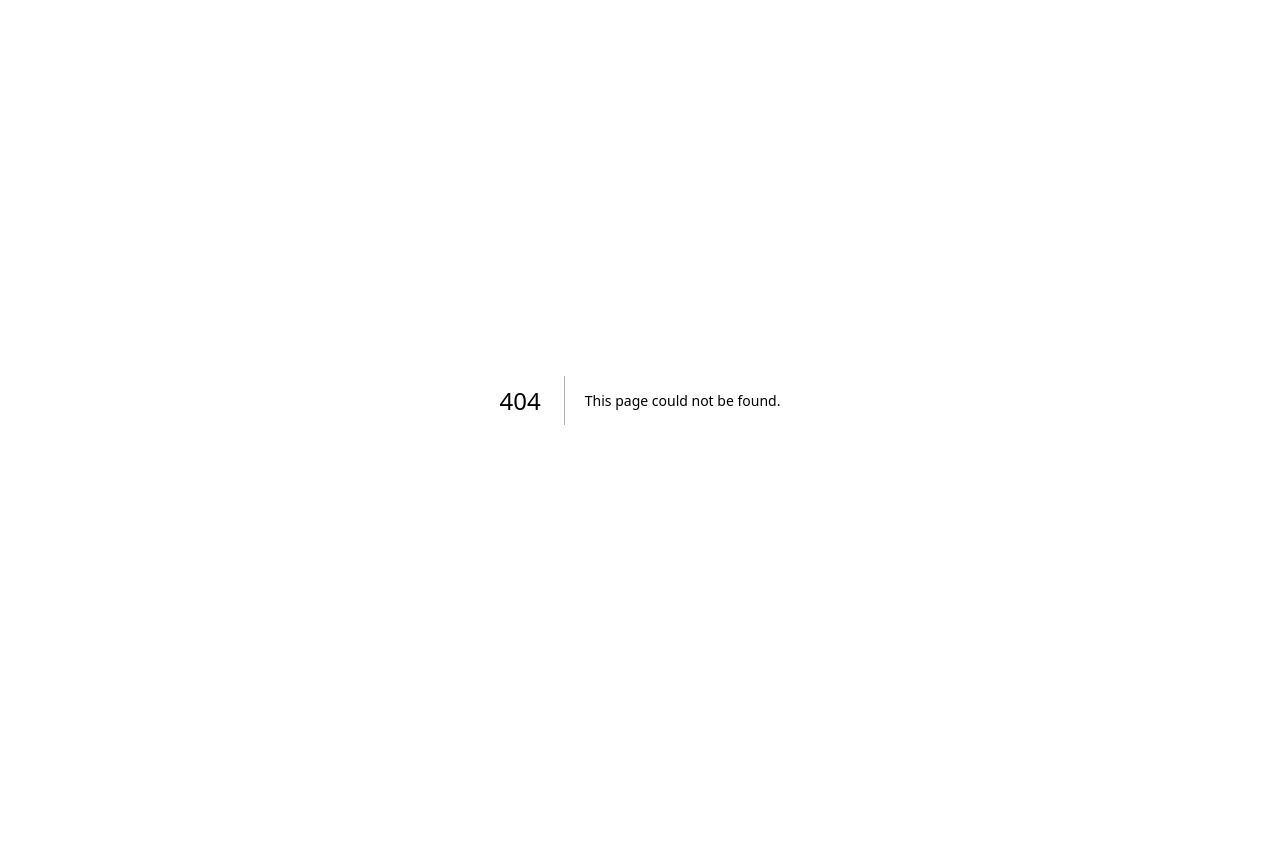
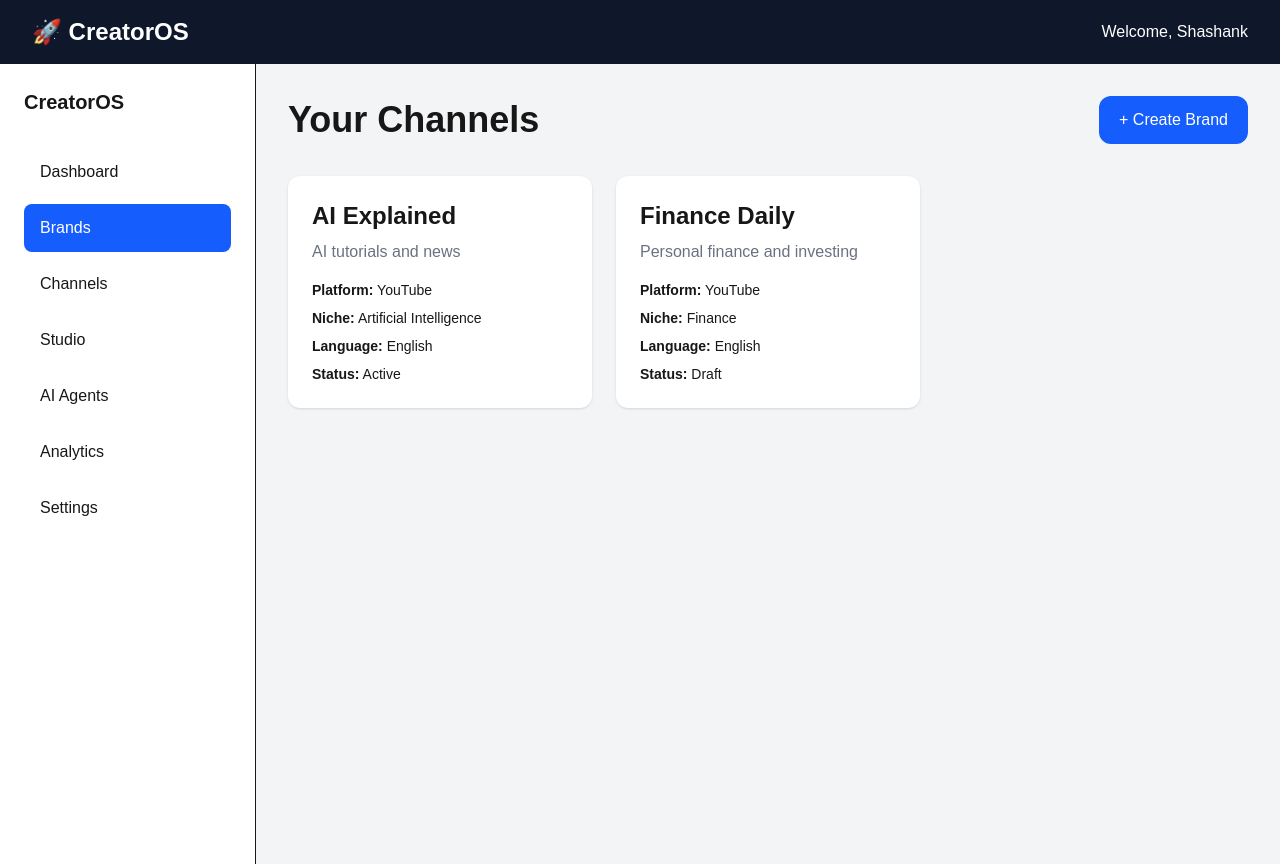
Before and after one commit to creatersoperating-dot/creater-os, a Next.js app in the folder frontend/: page /brands in a window 1280 px wide. Before the commit this address had no page. Before the commit the page ends 800 px from the top, so only its background shows below. Built offline with nearby package versions, Linux system fonts and the light colour scheme.

Commit message:
refactor: finalize frontend foundation

```diff
--- /dev/null
+++ b/frontend/app/brands/page.tsx
@@ -0,0 +1,71 @@
+"use client";
+
+import { useState } from "react";
+import { Brand } from "@/types/brand";
+import DashboardLayout from "@/components/layout/DashboardLayout";
+import { getBrands } from "@/services/brandService";
+import BrandCard from "@/components/channels/BrandCard";
+import Modal from "@/components/ui/Modal";
+import BrandForm from "@/components/brands/BrandForm";
+
+export default function ChannelsPage() {
+  const [brands, setBrands] = useState<Brand[]>(getBrands());
+  const [isModalOpen, setIsModalOpen] = useState(false);
+
+  const handleCreateBrand = (data: {
+    name: string;
+    description: string;
+  }) => {
+    const newBrand: Brand = {
+      id: Date.now().toString(),
+      name: data.name,
+      description: data.description,
+      primaryPlatform: "YouTube",
+      language: "English",
+      targetCountry: "Global",
+      niche: "General",
+      subNiche: "",
+      contentPillars: [],
+      targetAudience: "",
+      tone: "Professional",
+      monetizationGoal: "",
+      status: "Draft",
+      createdAt: new Date().toISOString(),
+    };
+
+    setBrands((prev) => [...prev, newBrand]);
+    setIsModalOpen(false);
+  };
+
+  return (
+    <DashboardLayout>
+      <div className="flex justify-between items-center mb-8">
+        <h1 className="text-4xl font-bold">Your Channels</h1>
+
+        <button
+          onClick={() => setIsModalOpen(true)}
+          className="bg-blue-600 text-white px-5 py-3 rounded-xl"
+        >
+          + Create Brand
+        </button>
+      </div>
+
+      <div className="grid grid-cols-1 md:grid-cols-2 xl:grid-cols-3 gap-6">
+        {brands.map((brand) => (
+          <BrandCard
+            key={brand.id}
+            brand={brand}
+          />
+        ))}
+      </div>
+
+      <Modal
+        open={isModalOpen}
+        title="Create Brand"
+        onClose={() => setIsModalOpen(false)}
+      >
+        <BrandForm onSubmit={handleCreateBrand} />
+      </Modal>
+    </DashboardLayout>
+  );
+}
--- a/frontend/app/channels/page.tsx
+++ /dev/null
@@ -1,28 +0,0 @@
-import DashboardLayout from "@/components/layout/DashboardLayout";
-import { getChannels } from "@/services/channelService";
-import ChannelCard from "@/components/dashboard/ChannelCard";
-
-export default function ChannelsPage() {
-  const channels = getChannels();
-
-  return (
-    <DashboardLayout>
-      <div className="flex justify-between items-center mb-8">
-        <h1 className="text-4xl font-bold">Your Channels</h1>
-
-        <button className="bg-blue-600 text-white px-5 py-3 rounded-xl">
-          + Create Channel
-        </button>
-      </div>
-
-      <div className="grid grid-cols-1 md:grid-cols-2 xl:grid-cols-3 gap-6">
-        {channels.map((channel) => (
-          <ChannelCard
-            key={channel.id}
-            channel={channel}
-          />
-        ))}
-      </div>
-    </DashboardLayout>
-  );
-}
--- /dev/null
+++ b/frontend/components/brands/BrandWizard.tsx
@@ -0,0 +1,60 @@
+"use client";
+
+import { useState } from "react";
+
+interface BrandFormProps {
+  onSubmit: (brand: {
+    name: string;
+    description: string;
+  }) => void;
+}
+
+export default function BrandForm({
+  onSubmit,
+}: BrandFormProps) {
+  const [name, setName] = useState("");
+  const [description, setDescription] = useState("");
+
+  return (
+    <div className="space-y-5">
+      <div>
+        <label className="block font-medium mb-2">
+          Brand Name
+        </label>
+
+        <input
+          className="w-full border rounded-lg p-3"
+          value={name}
+          onChange={(e) => setName(e.target.value)}
+          placeholder="Tech Explained"
+        />
+      </div>
+
+      <div>
+        <label className="block font-medium mb-2">
+          Description
+        </label>
+
+        <textarea
+          className="w-full border rounded-lg p-3 h-32"
+          value={description}
+          onChange={(e) => setDescription(e.target.value)}
+          placeholder="Describe your brand..."
+        />
+      </div>
+
+      <button
+        type="button"
+        onClick={() =>
+          onSubmit({
+            name,
+            description,
+          })
+        }
+        className="bg-blue-600 text-white px-5 py-3 rounded-xl"
+      >
+        Save Brand
+      </button>
+    </div>
+  );
+}
--- /dev/null
+++ b/frontend/components/channels/BrandCard.tsx
@@ -0,0 +1,35 @@
+import { Brand } from "@/types/brand";
+
+interface BrandCardProps {
+  brand: Brand;
+}
+
+export default function BrandCard({ brand }: BrandCardProps) {
+  return (
+    <div className="bg-white rounded-xl shadow p-6 hover:shadow-lg transition">
+      <h2 className="text-2xl font-bold">{brand.name}</h2>
+
+      <p className="text-gray-500 mt-2">
+        {brand.description}
+      </p>
+
+      <div className="mt-4 space-y-2 text-sm">
+        <p>
+          <strong>Platform:</strong> {brand.primaryPlatform}
+        </p>
+
+        <p>
+          <strong>Niche:</strong> {brand.niche}
+        </p>
+
+        <p>
+          <strong>Language:</strong> {brand.language}
+        </p>
+
+        <p>
+          <strong>Status:</strong> {brand.status}
+        </p>
+      </div>
+    </div>
+  );
+}
--- a/frontend/components/layout/Sidebar.tsx
+++ b/frontend/components/layout/Sidebar.tsx
@@ -1,27 +1,70 @@
+"use client";
+
+import Link from "next/link";
+import { usePathname } from "next/navigation";
+
+const menuItems = [
+  {
+    name: "Dashboard",
+    href: "/dashboard",
+  },
+  {
+    name: "Brands",
+    href: "/brands",
+  },
+  {
+    name: "Channels",
+    href: "/channels",
+  },
+  {
+    name: "Studio",
+    href: "/studio",
+  },
+  {
+    name: "AI Agents",
+    href: "/agents",
+  },
+  {
+    name: "Analytics",
+    href: "/analytics",
+  },
+  {
+    name: "Settings",
+    href: "/settings",
+  },
+];
+
 export default function Sidebar() {
+  const pathname = usePathname();
+
   return (
     <aside className="w-64 bg-white border-r min-h-screen p-6">
-
-      <h2 className="font-bold mb-6">
-        Navigation
+      <h2 className="text-xl font-bold mb-8">
+        CreatorOS
       </h2>
 
-      <ul className="space-y-4">
+      <nav>
+        <ul className="space-y-2">
+          {menuItems.map((item) => {
+            const active = pathname === item.href;
 
-        <li>Dashboard</li>
-
-        <li>Channels</li>
-
-        <li>Videos</li>
-
-        <li>AI Agents</li>
-
-        <li>Analytics</li>
-
-        <li>Settings</li>
-
-      </ul>
-
+            return (
+              <li key={item.href}>
+                <Link
+                  href={item.href}
+                  className={`block rounded-lg px-4 py-3 transition ${
+                    active
+                      ? "bg-blue-600 text-white"
+                      : "hover:bg-gray-100"
+                  }`}
+                >
+                  {item.name}
+                </Link>
+              </li>
+            );
+          })}
+        </ul>
+      </nav>
     </aside>
   );
 }
--- /dev/null
+++ b/frontend/components/ui/Modal.tsx
@@ -0,0 +1,44 @@
+"use client";
+
+import { ReactNode } from "react";
+
+interface ModalProps {
+  open: boolean;
+  title: string;
+  children: ReactNode;
+  onClose: () => void;
+}
+
+export default function Modal({
+  open,
+  title,
+  children,
+  onClose,
+}: ModalProps) {
+  if (!open) return null;
+
+  return (
+    <div className="fixed inset-0 bg-black/40 flex items-center justify-center z-50">
+      <div className="bg-white rounded-2xl shadow-xl w-[600px] max-w-full p-6">
+
+        <div className="flex justify-between items-center mb-6">
+
+          <h2 className="text-2xl font-bold">
+            {title}
+          </h2>
+
+          <button
+            onClick={onClose}
+            className="text-gray-500 text-xl"
+          >
+            ✕
+          </button>
+
+        </div>
+
+        {children}
+
+      </div>
+    </div>
+  );
+}
--- /dev/null
+++ b/frontend/lib/brandData.ts
@@ -0,0 +1,61 @@
+import { Brand } from "@/types/brand";
+
+export const brands: Brand[] = [
+  {
+    id: "1",
+    name: "AI Explained",
+    description: "AI tutorials and news",
+
+    primaryPlatform: "YouTube",
+
+    language: "English",
+    targetCountry: "United States",
+
+    niche: "Artificial Intelligence",
+    subNiche: "AI Tools",
+
+    contentPillars: [
+      "AI News",
+      "Tutorials",
+      "Reviews"
+    ],
+
+    targetAudience: "Developers",
+    tone: "Educational",
+
+    monetizationGoal: "Ads",
+
+    status: "Active",
+
+    createdAt: "2026-07-25"
+  },
+
+  {
+    id: "2",
+    name: "Finance Daily",
+    description: "Personal finance and investing",
+
+    primaryPlatform: "YouTube",
+
+    language: "English",
+    targetCountry: "India",
+
+    niche: "Finance",
+    subNiche: "Investing",
+
+    contentPillars: [
+      "Stocks",
+      "Mutual Funds",
+      "Credit Cards"
+    ],
+
+    targetAudience: "Young Professionals",
+    tone: "Professional",
+
+    monetizationGoal: "Affiliate",
+
+    status: "Draft",
+
+    createdAt: "2026-07-25"
+  }
+];
--- a/frontend/lib/sampleData.ts
+++ /dev/null
@@ -1,13 +0,0 @@
-import { Channel } from "@/types/channel";
-
-export const channels: Channel[] = [
-  {
-    id: "1",
-    name: "AI Explained",
-    niche: "Artificial Intelligence",
-    language: "English",
-    platform: "YouTube",
-    description: "AI tutorials and news",
-    createdAt: new Date(),
-  },
-];
--- /dev/null
+++ b/frontend/services/brandService.ts
@@ -0,0 +1,6 @@
+import { brands } from "@/lib/brandData";
+import { Brand } from "@/types/brand";
+
+export function getBrands(): Brand[] {
+  return brands;
+}
--- a/frontend/services/channelService.ts
+++ b/frontend/services/channelService.ts
@@ -1,6 +1,5 @@
-import { channels } from "@/lib/sampleData";
 import { Channel } from "@/types/channel";
 
 export function getChannels(): Channel[] {
-  return channels;
+  return [];
 }
--- /dev/null
+++ b/frontend/types/brand.ts
@@ -0,0 +1,34 @@
+export type Platform = "YouTube";
+
+export type BrandStatus = "Draft" | "Active";
+
+export interface Brand {
+  id: string;
+
+  // Identity
+  name: string;
+  description: string;
+
+  // Publishing
+  primaryPlatform: Platform;
+  language: string;
+  targetCountry: string;
+
+  // Content
+  niche: string;
+  subNiche: string;
+  contentPillars: string[];
+
+  // Audience
+  targetAudience: string;
+  tone: string;
+
+  // Business
+  monetizationGoal: string;
+
+  // Status
+  status: BrandStatus;
+
+  // Metadata
+  createdAt: string;
+}
```
